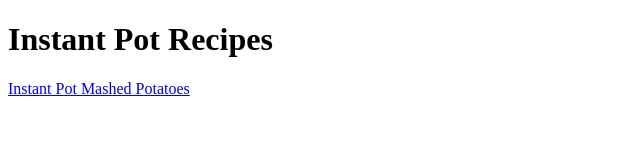
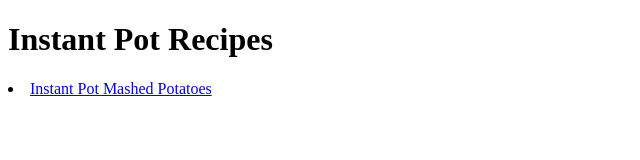
Before and after one commit to yood2/odin-recipes, a plain HTML site: page index.html in a window 1280 px wide. Shown: the full height of the page, 0-640 px from the left. Drawn offline with Linux system fonts and the light colour scheme.

Commit message:
Changed recipes list on index to a unordered list, created 2nd recipe file

```diff
--- a/index.html
+++ b/index.html
@@ -6,6 +6,8 @@
 </head>
 <body>
     <h1>Instant Pot Recipes</h1>
-    <a href="./recipes/mashedpotatoes.html">Instant Pot Mashed Potatoes</a>
+    <uo>
+        <li><a href="./recipes/mashedpotatoes.html">Instant Pot Mashed Potatoes</a></li>
+    </uo>
 </body>
 </html>
```
Also changed, not shown: recipes/mushroomrisotto.html (added).
